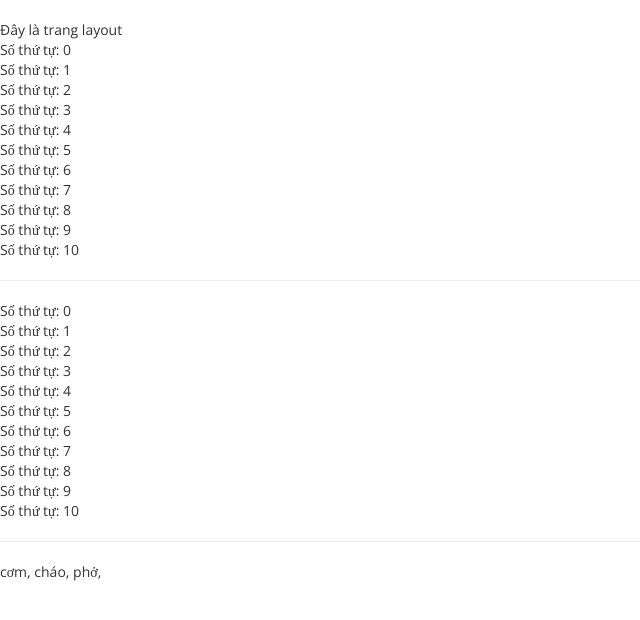
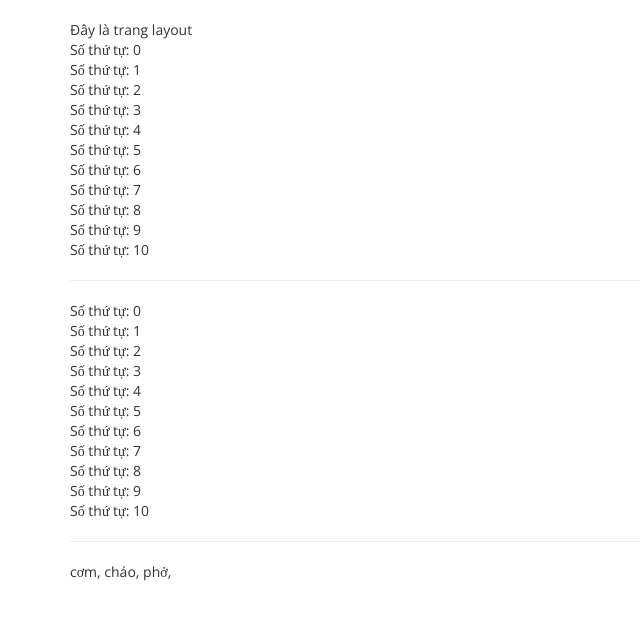
Before and after one commit to nnduyquang/smartlinks_v2, a Laravel app: page / in a window 1280 px wide. Shown: the part 52-672 px from the top of the page, without its empty margins (0-640 px from the left). Run offline with Laravel 8, Linux system fonts and the light colour scheme; grey boxes labelled with a size stand in for pictures from a placeholder-image service; settings files or empty folders that the repository lacks are supplied; some libraries are stand-ins or nearby versions.

Commit message:
Chỉnh menutop container

```diff
--- a/public/js/menutop.js
+++ b/public/js/menutop.js
@@ -5,7 +5,7 @@
             $(this).toggleClass('open');
         },
         function() {
-            $('.dropdown-menu', this).not('.in .dropdown-menu').stop(true,true).slideUp("400");
+            $('.dropdown-menu', this).not('.in .dropdown-menu').stop(true,true).slideUp("0");
             $(this).toggleClass('open');
         }
     );
--- a/resources/views/master.blade.php
+++ b/resources/views/master.blade.php
@@ -16,7 +16,7 @@
            @include('menu.menutop')
 
     </div>
-    <div class="main-contain">
+    <div class="main-contain container">
         @yield('main-contain')
     </div>
 </div>
```
